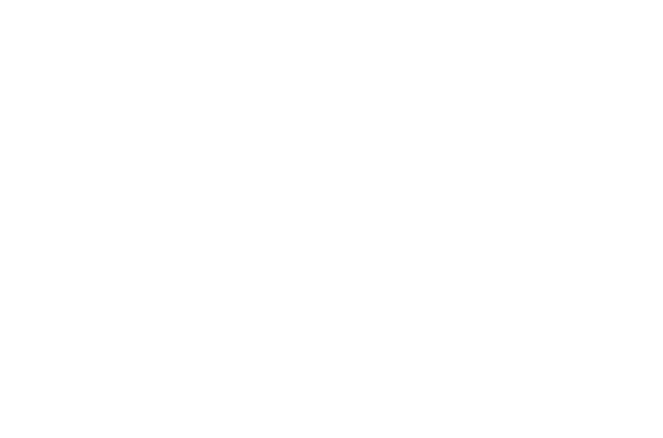
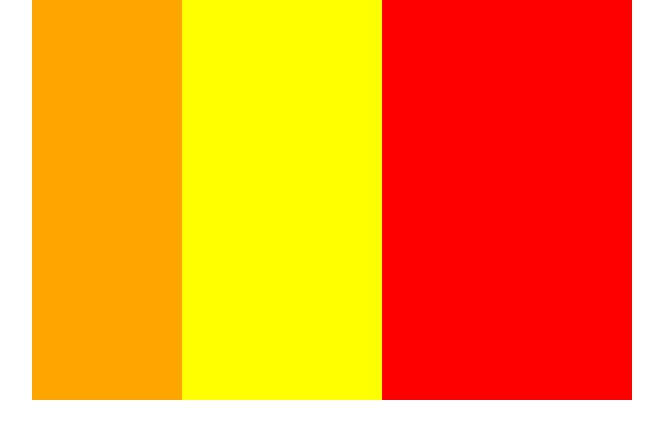
Before and after one commit to MorijunHack/DMM-HTMLpractice, a plain HTML site: page index.html in a window 1280 px wide. Shown: the whole page, without its empty margins (308-971 px from the left). Drawn offline with Linux system fonts and the light colour scheme.

Commit message:
answered question7

```diff
--- a/index.html
+++ b/index.html
@@ -1,26 +1,16 @@
 <!DOCTYPE html>
 <html lang="ja">
 <head>
+	<link rel="stylesheet" href="styles.css">
 	<title>第3章</title>
-	<link rel="stylesheet" href="styles.css">
 </head>
 <body>
-	<!-- <h1>サービス紹介</h1>
+	<div class="boxes clearfix">
+		<div class="box1">
+		</div>
 
-	<h2>webcamp</h2>
-	<p>マンツーマンサポートによる学習で、確実にWebスキルを習得できるプログラミングスクールです。</p>
-	<a href="https://web-camp.io/">webサイト</a>
-
-	<h2>webcamp pro</h2>
-	<p>未経験から転職を保証する日本で唯一のプログラミングスクールです。</p>
-	<a href="https://web-camp.io/">webサイト</a>
-
-	<h2>webcamp woman</h2>
-	<p>家庭も仕事も頑張りたい主婦・ママ向けの、１か月でWebサイトを制作するWebデザインスクールです。</p>
-	<a href="https://web-camp.io/">webサイト</a>
-
-	<h2>webcamp career</h2>
-	<p>3000名のエンジニアをサポートしてきたエージェントがあなたの転職をサポート。</p>
-	<a href="https://web-camp.io/">webサイト</a> -->
+		<div class="box2">
+		</div>
+	</div>
 </body>
 </html>
--- a/styles.css
+++ b/styles.css
@@ -1,3 +1,35 @@
-/*h1 {
-	color: orange;
-}*/
+/*リセット CSS*/
+
+* {
+	margin: 0;
+	padding: 0;
+	box-sizing: border-box;
+}
+
+/*clearfix*/
+
+.clearfix::after {
+	content: "";
+	display: block;
+	clear: both;
+}
+
+.boxes {
+	width: 600px;
+	background: yellow;
+	margin: 0 auto;
+}
+
+.box1 {
+	width: 150px;
+	height: 400px;
+	background: orange;
+	float: left;
+}
+
+.box2 {
+	width: 250px;
+	height: 400px;
+	background: red;
+	float: right;
+}
```
